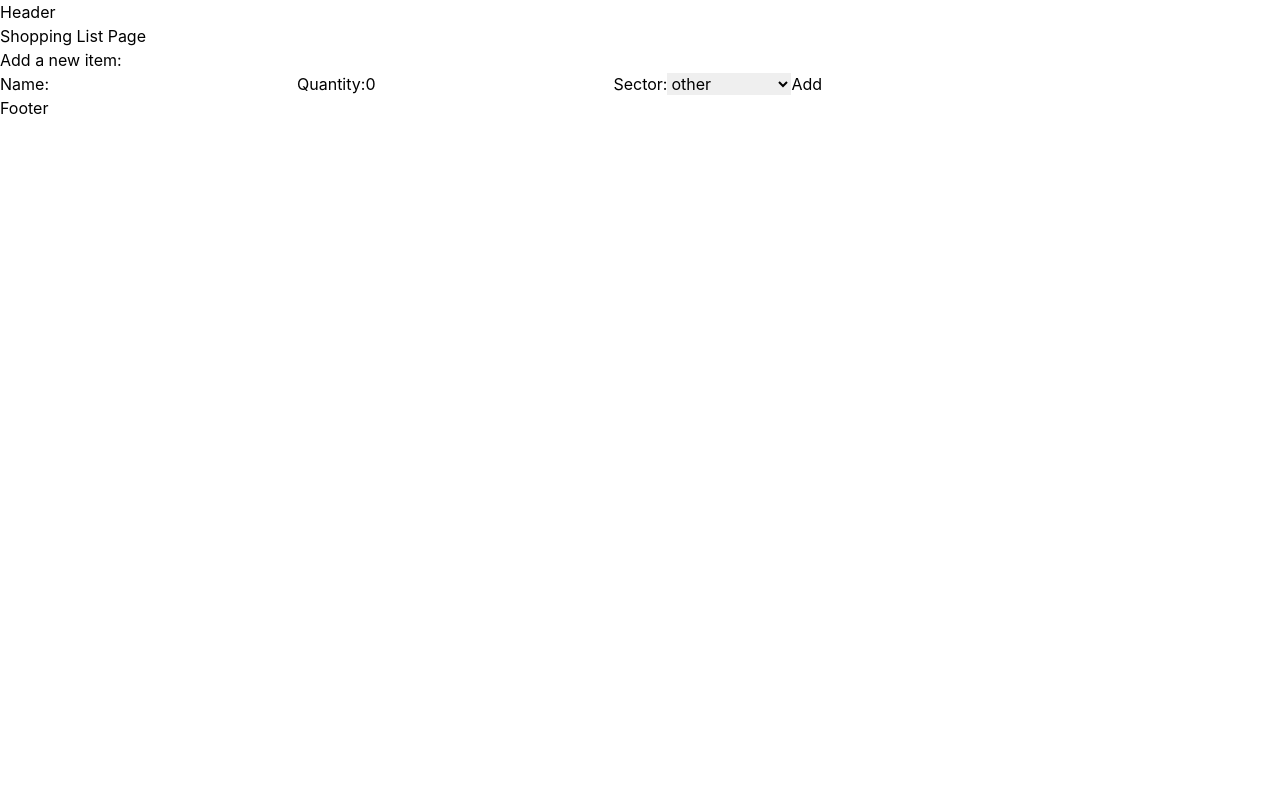
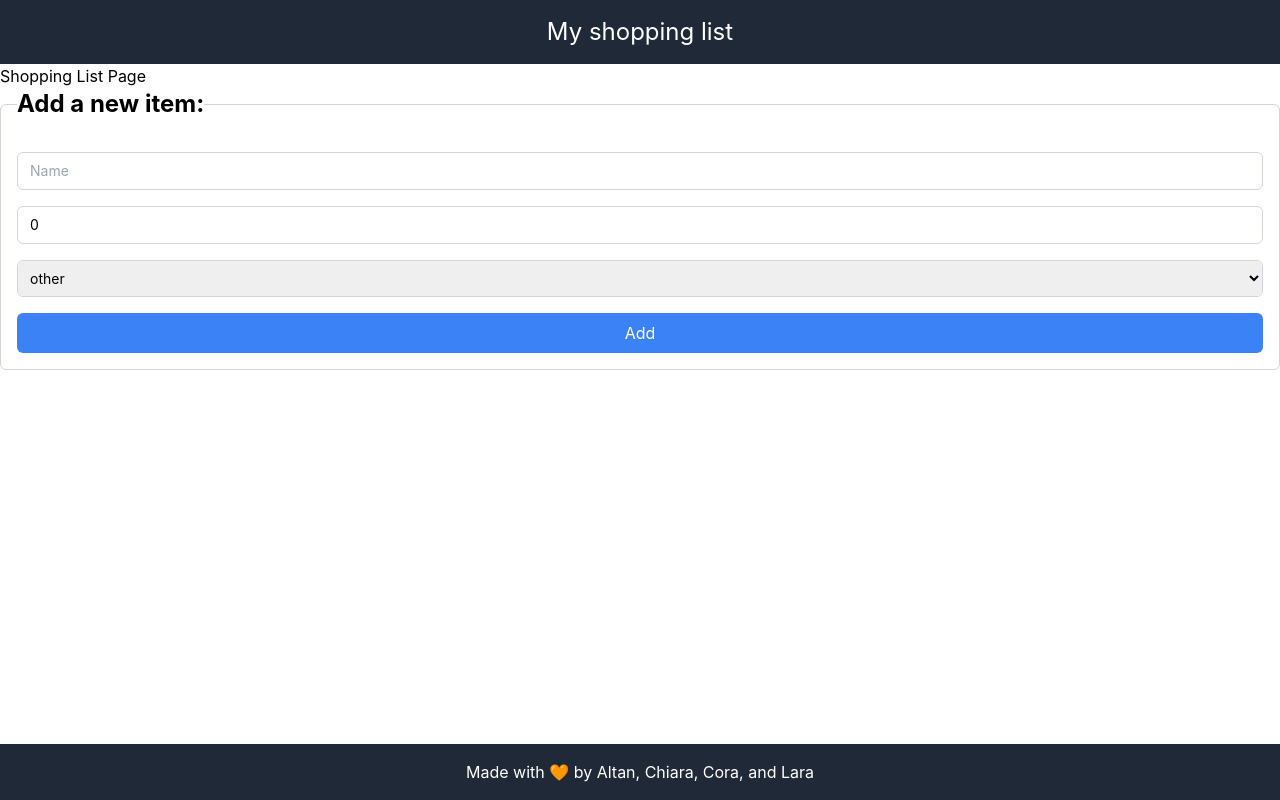
Before and after one commit to laraduerlich/neuefische-group-project-groceryshopping, a React (Vite) app in the folder frontend/: page /shoppinglist in a window 1280 px wide. Built offline with nearby package versions, Linux system fonts and the light colour scheme.

Commit message:
feat: Use tailwind css

```diff
--- a/frontend/src/App.tsx
+++ b/frontend/src/App.tsx
@@ -8,12 +8,10 @@ import ShoppingListPage from "./pages/ShoppingListPage.tsx";
 import ShoppingPage from "./pages/ShoppingPage.tsx";
 
 function App() {
-
-
     return (
-    <>
+        <div className="flex flex-col min-h-screen">
             <Header />
-        <div id="page-body-main">
+            <div id="page-body-main" className="flex-grow">
                 <Routes>
                     <Route path={"/"} element={<HomePage />} />
                     <Route path={"/shoppinglist"} element={<ShoppingListPage />} />
@@ -21,7 +19,7 @@ function App() {
                 </Routes>
             </div>
             <Footer />
-    </>
+        </div>
     )
 }
 
--- a/frontend/src/components/Footer.tsx
+++ b/frontend/src/components/Footer.tsx
@@ -1,7 +1,7 @@
-export default function Footer(){
+export default function Footer() {
     return (
-        <footer className="footer-main w-full">
-            Footer
+        <footer className="bg-gray-800 p-4 text-white">
+            <p className="text-center">Made with 🧡 by Altan, Chiara, Cora, and Lara</p>
         </footer>
-    )
+    );
 }
--- a/frontend/src/components/Header.tsx
+++ b/frontend/src/components/Header.tsx
@@ -1,7 +1,7 @@
-export default function Header(){
+export default function Header() {
     return (
-        <header className="header-main">
-            Header
+        <header className="bg-gray-800 p-4 text-white">
+            <h1 className="text-center text-2xl">My shopping list</h1>
         </header>
-    )
+    );
 }
--- a/frontend/src/components/ItemForm.tsx
+++ b/frontend/src/components/ItemForm.tsx
@@ -22,31 +22,38 @@ export default function ItemForm({onSubmit}: ItemFormProps){
     const sections: Section[] = ["fruit", "vegetable", "dairy", "meat", "bakery", "beverages", "frozen", "snacks", "pantry", "household", "personal care", "other"];
 
     return (
-        <>
-           <h2>Add a new item:</h2>
-            <form onSubmit={handleSubmit}>
-                <label htmlFor="name">Name:</label>
+        <form onSubmit={handleSubmit} className="space-y-4">
+            <fieldset className="w-full p-4 space-y-4 border border-gray-300 rounded-md dark:text-gray-800">
+                <legend className="text-2xl font-bold">Add a new item:</legend>
+                <div className="relative rounded-md border border-gray-300">
                     <input type="text"
                            id="name"
                            name="name"
                            value={name}
-                       onChange={(e) => setName(e.target.value)} />
-                <label htmlFor="quantity">Quantity:</label>
+                           onChange={(e) => setName(e.target.value)}
+                           placeholder="Name"
+                           className="w-full py-2 pl-3 text-sm rounded-md focus:outline-none dark:bg-gray-100 dark:text-gray-800 focus:dark:bg-gray-50 focus:dark:border-blue-600" />
+                </div>
+                <div className="relative rounded-md border border-gray-300">
                     <input type="text"
                            id="quantity"
                            name="quantity"
                            value={quantity}
-                       onChange={(e) => setQuantity(e.target.value)}  />
-                <label htmlFor="sector">Sector:</label>
-                <select id="sector"
-                       name="sector"
+                           onChange={(e) => setQuantity(e.target.value)}
+                           placeholder="Quantity"
+                           className="w-full py-2 pl-3 text-sm rounded-md focus:outline-none dark:bg-gray-100 dark:text-gray-800 focus:dark:bg-gray-50 focus:dark:border-blue-600" />
+                </div>
+                <div className="relative rounded-md border border-gray-300">
+                    <select id="section"
+                            name="section"
                             value={section}
-                       onChange={(e) => setSection(e.target.value as Section)}>
+                            onChange={(e) => setSection(e.target.value as Section)}
+                            className="w-full p-2 text-sm rounded-md focus:outline-none dark:bg-gray-100 dark:text-gray-800 focus:dark:bg-gray-50 focus:dark:border-blue-600">
                         {sections.map((section, index) => (<option key={index} value={section}>{section}</option>))}
                     </select>
-                <button type="submit">Add</button>
+                </div>
+                <button type="submit" className="w-full p-2 bg-blue-500 text-white rounded-md">Add</button>
+            </fieldset>
         </form>
-
-        </>
-    )
+    );
 }
--- a/frontend/src/pages/ShoppingListPage.tsx
+++ b/frontend/src/pages/ShoppingListPage.tsx
@@ -18,6 +18,6 @@ export default function ShoppingListPage(){
             <ItemForm onSubmit={handleSubmitNewItem}
             />
         </div>
-    )
+    );
 
 }
```
Lines whose indentation alone changed are shown as unchanged.
